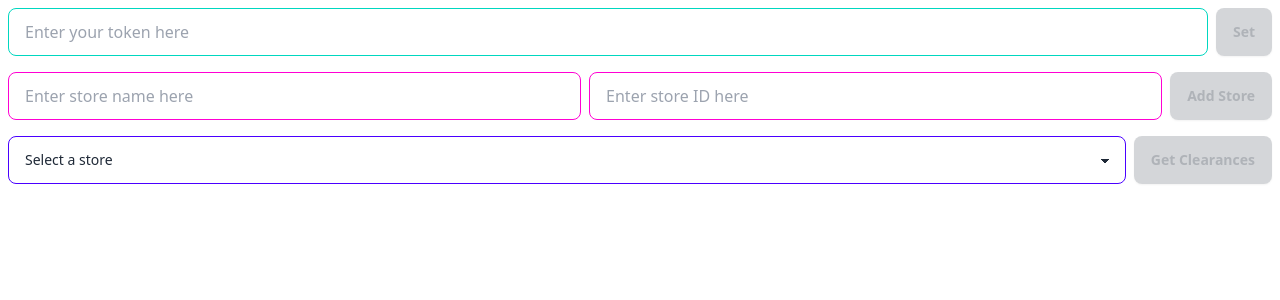
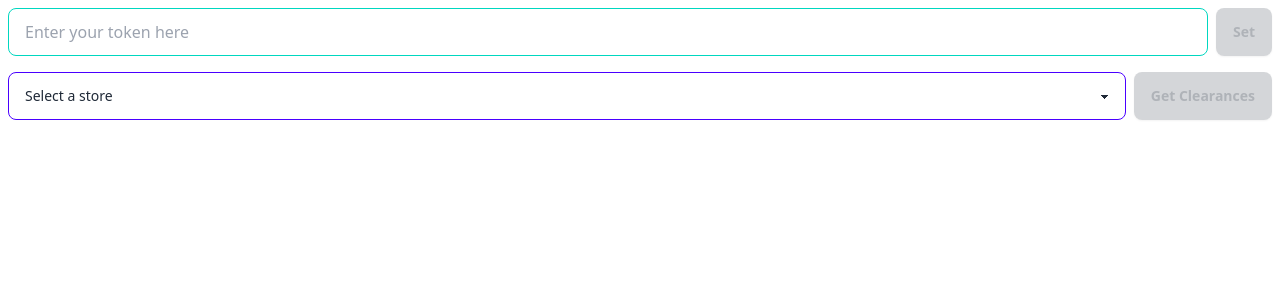
Before and after one commit to patrikvalentiny/SallingFoodWasteReact, a React (Vite) app: page / in a window 1280 px wide. Shown: the top 300 px of the page. Built offline with nearby package versions, Linux system fonts and the light colour scheme.

Commit message:
base for store search

```diff
--- a/src/App.tsx
+++ b/src/App.tsx
@@ -1,8 +1,7 @@
 import { Route, Routes } from "react-router-dom";
 import { Toaster } from 'react-hot-toast';
 import HomePage from "./pages/homePage";
-import StoreMapComponent from "./components/storeMap";
-import StorePage from "./pages/storesPage";
+import StorePage from "./pages/storePage";
 
 function App() {
 
@@ -10,7 +9,6 @@
     <div>
       <Routes>
         <Route path="/" element={<HomePage />} />
-        <Route path="/map" element={<StoreMapComponent />} />
         <Route path="*" element={<h1>Not Found</h1>} />
         <Route path="/stores" element={<StorePage/>} />
       </Routes>
--- /dev/null
+++ b/src/components/searchStore.tsx
@@ -0,0 +1,50 @@
+import React, { useState } from 'react';
+
+export default function SearchStore({ setStores }: { setStores: (stores: any[]) => void }) {
+    const [query, setQuery] = useState('');
+
+    const handleInputChange = (event: React.ChangeEvent<HTMLInputElement>) => {
+        handleSearch(event.target.value);
+        setQuery(event.target.value);
+    };
+
+    const handleSearch = (q: string) => {
+        if (q.length < 3) {
+            return;
+        }
+        const num = Number(q);
+        if (!isNaN(num)) {
+            console.log("Zip code");
+            // Perform search by zip code and update stores
+            setStores([]); // Replace with actual search result
+        } else {
+            console.log("City name");
+            // Perform search by city name and update stores
+            setStores([]); // Replace with actual search result
+        }
+    };
+
+    return (
+        <div className='p-4'>
+            <label className="input input-bordered flex items-center gap-2">
+                <input
+                    type="text"
+                    className="grow"
+                    placeholder="Search by city or zip code"
+                    value={query}
+                    onChange={handleInputChange}
+                />
+                <svg
+                    xmlns="http://www.w3.org/2000/svg"
+                    viewBox="0 0 16 16"
+                    fill="currentColor"
+                    className="h-4 w-4 opacity-70">
+                    <path
+                        fillRule="evenodd"
+                        d="M9.965 11.026a5 5 0 1 1 1.06-1.06l2.755 2.754a.75.75 0 1 1-1.06 1.06l-2.755-2.754ZM10.5 7a3.5 3.5 0 1 1-7 0 3.5 3.5 0 0 1 7 0Z"
+                        clipRule="evenodd" />
+                </svg>
+            </label>
+        </div>
+    );
+}
--- a/src/components/storeClearances.tsx
+++ b/src/components/storeClearances.tsx
@@ -6,8 +6,6 @@
 import OfferCardComponent from './offerCard';
 
 const StoreClearancesComponent: React.FC = () => {
-  const [storeIdInput, setStoreIdInput] = useState<string>('');
-  const [storeNameInput, setStoreNameInput] = useState<string>('');
   const [stores, setStores] = useState<Store[]>([]);
   const [clearances, setClearances] = useState<Clearance[]>([]);
   const [storeSelect, setStoreSelect] = useState<string>('');
@@ -28,12 +26,6 @@
     }
   };
 
-  const addStoreButton = () => {
-    if (storeNameInput && storeIdInput) {
-      addStore(storeNameInput, storeIdInput);
-    }
-  };
-
   const addStore = (name: string, id: string) => {
     const newStore: Store = { name: name, id: id };
     const updatedStores = [...stores, newStore];
@@ -43,29 +35,6 @@
 
   return (
     <div className="flex flex-col gap-4 p-2">
-      <div className="flex flex-row gap-2 w-full">
-        <input
-          className="input input-secondary w-full"
-          type="text"
-          placeholder="Enter store name here"
-          value={storeNameInput}
-          onChange={(e) => setStoreNameInput(e.target.value)}
-        />
-        <input
-          className="input input-secondary w-full"
-          type="text"
-          placeholder="Enter store ID here"
-          value={storeIdInput}
-          onChange={(e) => setStoreIdInput(e.target.value)}
-        />
-        <button
-          className="btn btn-secondary"
-          onClick={addStoreButton}
-          disabled={!storeIdInput || !storeNameInput}
-        >
-          Add Store
-        </button>
-      </div>
       <div>
         <div className="w-full flex flex-row gap-2">
           <select
@@ -88,7 +57,6 @@
             Get Clearances
           </button>
         </div>
-        <p>{storeSelect}</p>
       </div>
       <div className="flex flex-row flex-wrap gap-4">
         {clearances.map((clearance) => (
--- a/src/components/storeMap.tsx
+++ /dev/null
@@ -1,16 +0,0 @@
-const StoreMapComponent: React.FC = () => {
-    return <div>Store Map Component</div>
-    // return <Map
-    //     mapLib={import('mapbox-gl')}
-    //     initialViewState={{
-    //         longitude: -100,
-    //         latitude: 40,
-    //         zoom: 3.5
-    //     }}
-    //     style={{ width: 600, height: 400 }}
-    //     mapStyle="mapbox://styles/mapbox/streets-v9"
-    // />;
-
-}
-
-export default StoreMapComponent;
--- a/src/pages/storesPage.tsx
+++ b/src/pages/storePage.tsx
@@ -1,18 +1,25 @@
 import StoreComponent from "../components/storeComponent"
 import restService from "../utils/restService"
 import { Store } from "../models/store"
-import { useState } from "react"
+import { useEffect, useState } from "react"
+import SearchStore from "../components/searchStore"
 
 const StorePage = () => {
     const [stores, setStores] = useState<Store[]>([])
-    async function getStore() {
+
+    useEffect(() => {
+        getStores()
+    }, [])
+
+    async function getStores() {
         setStores(await restService.getStores())
     }
     return (
         <div>
-            <button className="btn btn-primary" onClick={getStore}>Get Store</button>
+            <SearchStore setStores={setStores} />
+            {/* <button className="btn btn-primary" onClick={getStores}>Get Store</button> */}
             {stores.map((store) => (
-                <StoreComponent key={store.id} store={store} />
+            <StoreComponent key={store.id} store={store} />
             ))}
         </div>
     )
```
